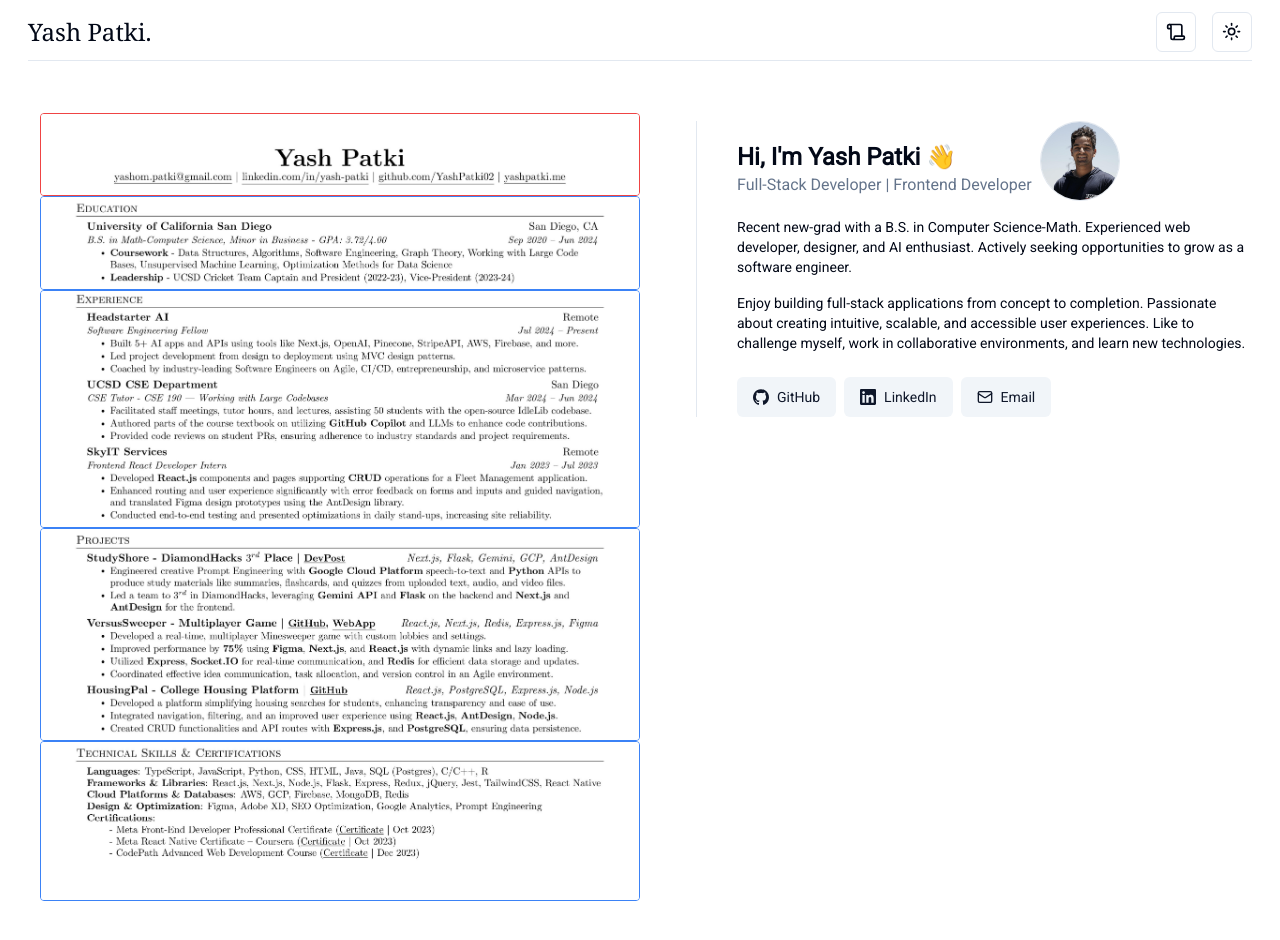
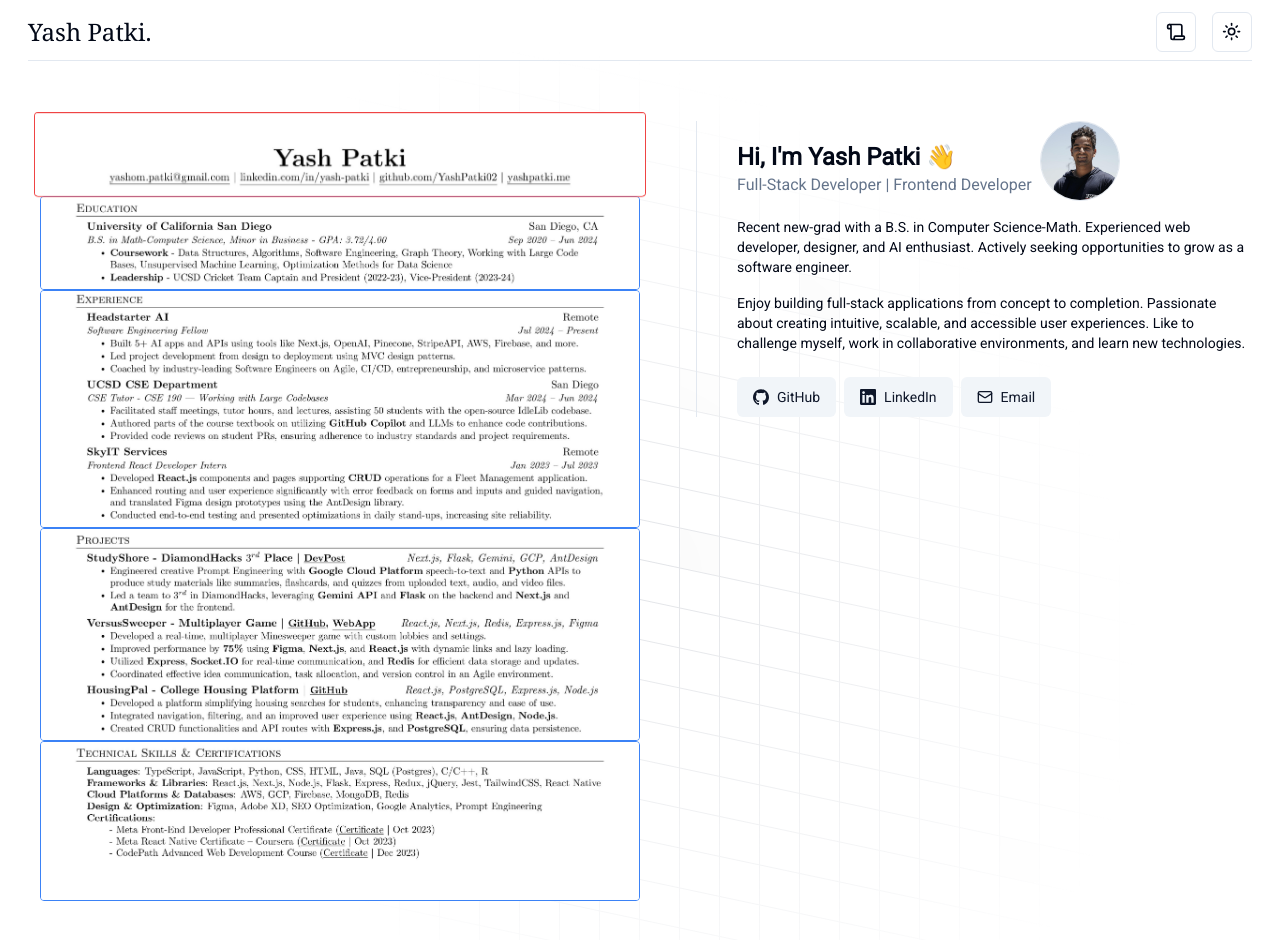
Before and after one commit to YashPatki02/MyPortfolio, a Next.js app: page / in a window 1280 px wide. Shown: the top 940 px of the page. Built offline with nearby package versions, Linux system fonts and the light colour scheme.

Commit message:
Added framer motion

```diff
--- a/app/page.tsx
+++ b/app/page.tsx
@@ -2,6 +2,8 @@
 import { ToggleMode } from "@/components/ToggleMode";
 import Resume from "@/components/Resume";
 import ResumeButton from "@/components/ResumeButton";
+import AnimatedGridPattern from "../components/magicui/animated-grid-pattern";
+import {cn} from "@/lib/utils";
 
 export default function Home() {
     return (
@@ -20,7 +22,9 @@
             </Head>
             <header className="p-3">
                 <nav className="flex justify-center items-center mr-4 ml-4 pb-2 border-b">
-                    <div className="text-2xl font-400 font-serif">Yash Patki.</div>
+                    <div className="text-2xl font-400 font-serif">
+                        Yash Patki.
+                    </div>
 
                     <div className="flex-grow" />
                     <ul className="flex space-x-4">
@@ -35,6 +39,16 @@
             </header>
 
             <Resume />
+            <AnimatedGridPattern
+                numSquares={300}
+                maxOpacity={0.05}
+                duration={3}
+                repeatDelay={1}
+                className={cn(
+                    "[mask-image:radial-gradient(500px_circle_at_center,white,transparent)]",
+                    "inset-x-0 inset-y-[-30%] h-[200%] skew-y-12"
+                )}
+            />
         </div>
     );
 }
--- a/components/Resume.tsx
+++ b/components/Resume.tsx
@@ -14,23 +14,32 @@
 import Experience from "./Experience";
 import Project from "./Project";
 import Link from "next/link";
+import {motion } from "framer-motion";
 
 const Resume = () => {
     const [selected, setSelected] = useState(1);
 
     return (
-        <div className="flex flex-row items-start justify-center">
-            <div className="flex flex-col w-1/2 items-center justify-center m-10">
+        <div className="flex flex-row items-start justify-center ">
+            <div className="flex flex-col w-1/2 items-center justify-center m-10 bg-white z-10">
+                <motion.div
+                    whileHover={{scale: 1.02}}
+                    transition={{duration: 0.5}}
+                    animate={{scale: selected === 1 ? 1.02 : 1}}
+                    >
                     <Image
-                    className={`border rounded-sm border-blue-500 hover:border-red-50 ${
-                        selected === 1 ? "border-red-500" : "border-blue-500"
+                        className={`border rounded-sm ${
+                            selected === 1
+                                ? "border-red-500"
+                                : "border-blue-500"
                         }`}
                         src={Resume1}
                         alt="Resume Header"
                         onClick={() => setSelected(1)}
                     />
+                </motion.div>
                 <Image
-                    className={`border rounded-sm border-blue-500 hover:border-red-50 ${
+                    className={`border rounded-sm ${
                         selected === 2 ? "border-red-500" : "border-blue-500"
                     }`}
                     src={Resume2}
@@ -38,7 +47,7 @@
                     onClick={() => setSelected(2)}
                 />
                 <Image
-                    className={`border rounded-sm border-blue-500 hover:border-red-50 ${
+                    className={`border rounded-sm ${
                         selected === 3 ? "border-red-500" : "border-blue-500"
                     }`}
                     src={Resume3}
@@ -46,7 +55,7 @@
                     onClick={() => setSelected(3)}
                 />
                 <Image
-                    className={`border rounded-sm border-blue-500 hover:border-red-50 ${
+                    className={`border rounded-sm ${
                         selected === 4 ? "border-red-500" : "border-blue-500"
                     }`}
                     src={Resume4}
@@ -54,7 +63,7 @@
                     onClick={() => setSelected(4)}
                 />
                 <Image
-                    className={`border rounded-sm border-blue-500 hover:border-red-50 ${
+                    className={`border rounded-sm ${
                         selected === 5 ? "border-red-500" : "border-blue-500"
                     }`}
                     src={Resume5}
@@ -63,8 +72,7 @@
                 />
             </div>
 
-            <div className="flex w-1/2 items-start justify-center">
-                <div>
+            <div className="flex w-1/2 items-start justify-center z-10">
                 {selected == 1 && (
                     <div className="mb-4 ml-4 mt-12 mr-8 border-l pl-10">
                         <div className="flex flex-row items-center justify-start gap-2">
@@ -73,8 +81,7 @@
                                     Hi, I'm {DATA.name} 👋
                                 </h1>
                                 <h2 className="text-muted-foreground">
-                                        Full-Stack Developer | Frontend
-                                        Developer
+                                    Full-Stack Developer | Frontend Developer
                                 </h2>
                             </div>
 
@@ -84,9 +91,7 @@
                                     alt="Yash Patki"
                                     className="object-cover"
                                 />
-                                    <AvatarFallback>
-                                        {DATA.initials}
-                                    </AvatarFallback>
+                                <AvatarFallback>{DATA.initials}</AvatarFallback>
                             </Avatar>
                         </div>
 
@@ -101,10 +106,7 @@
                                         variant="secondary"
                                         className="flex items-center"
                                         onClick={() => {
-                                                window.open(
-                                                    social.url,
-                                                    "_blank"
-                                                );
+                                            window.open(social.url, "_blank");
                                         }}
                                     >
                                         <social.icon className="w-4 h-4 mr-2" />
@@ -116,7 +118,7 @@
                     </div>
                 )}
                 {selected == 2 && (
-                        <ul className="mb-4 ml-4 mt-14 mr-8 divide-y divide-dashed border-l">
+                    <ul className="mb-4 ml-4 mt-14 mr-8 divide-y divide-dashed border-l border-sky-600">
                         <Education
                             title="University of California San Diego"
                             degree="B.S. Computer Science-Mathematics, Minor in Business"
@@ -178,7 +180,7 @@
                     </ul>
                 )}
                 {selected == 3 && (
-                        <ul className="mb-4 ml-4 mt-16 mr-8 divide-y divide-dashed border-l">
+                    <ul className="mb-4 ml-4 mt-16 mr-8 divide-y divide-dashed border-l border-sky-600">
                         {DATA.work.map((work, idx) => (
                             <Experience key={idx} {...work} />
                         ))}
@@ -186,9 +188,7 @@
                 )}
                 {selected == 4 && (
                     <div className="mb-4 ml-4 mt-10 mr-8">
-                            <h2 className="text-xl font-semibold">
-                                My Projects
-                            </h2>
+                        <h2 className="text-xl font-semibold">My Projects</h2>
                         <p className="text-muted-foreground">
                             I like to build things! Here are some of my
                             favorites.
@@ -225,7 +225,7 @@
                             Certifications
                         </h2>
 
-                            <ul className="mb-4 ml-4 mt-6 mr-8 divide-y divide-dashed border-l">
+                        <ul className="mb-4 ml-4 mt-6 mr-8 divide-y divide-dashed border-l border-sky-600">
                             {DATA.certicates.map((cert, idx) => (
                                 <li className="relative ml-10 py-4 decoration-none">
                                     <Link href={cert.href} target="_blank">
@@ -257,7 +257,6 @@
                 )}
             </div>
         </div>
-        </div>
     );
 };
 
--- /dev/null
+++ b/components/magicui/animated-grid-pattern.tsx
@@ -0,0 +1,150 @@
+"use client";
+
+import { useEffect, useId, useRef, useState } from "react";
+import { motion } from "framer-motion";
+
+import { cn } from "@/lib/utils";
+
+interface GridPatternProps {
+  width?: number;
+  height?: number;
+  x?: number;
+  y?: number;
+  strokeDasharray?: any;
+  numSquares?: number;
+  className?: string;
+  maxOpacity?: number;
+  duration?: number;
+  repeatDelay?: number;
+}
+
+export function GridPattern({
+  width = 40,
+  height = 40,
+  x = -1,
+  y = -1,
+  strokeDasharray = 0,
+  numSquares = 50,
+  className,
+  maxOpacity = 0.5,
+  duration = 4,
+  repeatDelay = 0.5,
+  ...props
+}: GridPatternProps) {
+  const id = useId();
+  const containerRef = useRef(null);
+  const [dimensions, setDimensions] = useState({ width: 0, height: 0 });
+  const [squares, setSquares] = useState(() => generateSquares(numSquares));
+
+  function getPos() {
+    return [
+      Math.floor((Math.random() * dimensions.width) / width),
+      Math.floor((Math.random() * dimensions.height) / height),
+    ];
+  }
+
+  // Adjust the generateSquares function to return objects with an id, x, and y
+  function generateSquares(count: number) {
+    return Array.from({ length: count }, (_, i) => ({
+      id: i,
+      pos: getPos(),
+    }));
+  }
+
+  // Function to update a single square's position
+  const updateSquarePosition = (id: number) => {
+    setSquares((currentSquares) =>
+      currentSquares.map((sq) =>
+        sq.id === id
+          ? {
+              ...sq,
+              pos: getPos(),
+            }
+          : sq,
+      ),
+    );
+  };
+
+  // Update squares to animate in
+  useEffect(() => {
+    if (dimensions.width && dimensions.height) {
+      setSquares(generateSquares(numSquares));
+    }
+  }, [dimensions, numSquares]);
+
+  // Resize observer to update container dimensions
+  useEffect(() => {
+    const resizeObserver = new ResizeObserver((entries) => {
+      for (let entry of entries) {
+        setDimensions({
+          width: entry.contentRect.width,
+          height: entry.contentRect.height,
+        });
+      }
+    });
+
+    if (containerRef.current) {
+      resizeObserver.observe(containerRef.current);
+    }
+
+    return () => {
+      if (containerRef.current) {
+        resizeObserver.unobserve(containerRef.current);
+      }
+    };
+  }, [containerRef]);
+
+  return (
+    <svg
+      ref={containerRef}
+      aria-hidden="true"
+      className={cn(
+        "pointer-events-none absolute inset-0 h-full w-full fill-gray-400/30 stroke-gray-400/30",
+        className,
+      )}
+      {...props}
+    >
+      <defs>
+        <pattern
+          id={id}
+          width={width}
+          height={height}
+          patternUnits="userSpaceOnUse"
+          x={x}
+          y={y}
+        >
+          <path
+            d={`M.5 ${height}V.5H${width}`}
+            fill="none"
+            strokeDasharray={strokeDasharray}
+          />
+        </pattern>
+      </defs>
+      <rect width="100%" height="100%" fill={`url(#${id})`} />
+      <svg x={x} y={y} className="overflow-visible">
+        {squares.map(({ pos: [x, y], id }, index) => (
+          <motion.rect
+            initial={{ opacity: 0 }}
+            animate={{ opacity: maxOpacity }}
+            transition={{
+              duration,
+              repeat: 1,
+              delay: index * 0.1,
+              repeatType: "reverse",
+            }}
+            onAnimationComplete={() => updateSquarePosition(id)}
+            key={`${x}-${y}-${index}`}
+            width={width - 1}
+            height={height - 1}
+            x={x * width + 1}
+            y={y * height + 1}
+            fill="currentColor"
+            strokeWidth="0"
+          />
+        ))}
+      </svg>
+    </svg>
+  );
+}
+
+export default GridPattern;
```
Lines whose indentation alone changed are shown as unchanged.
